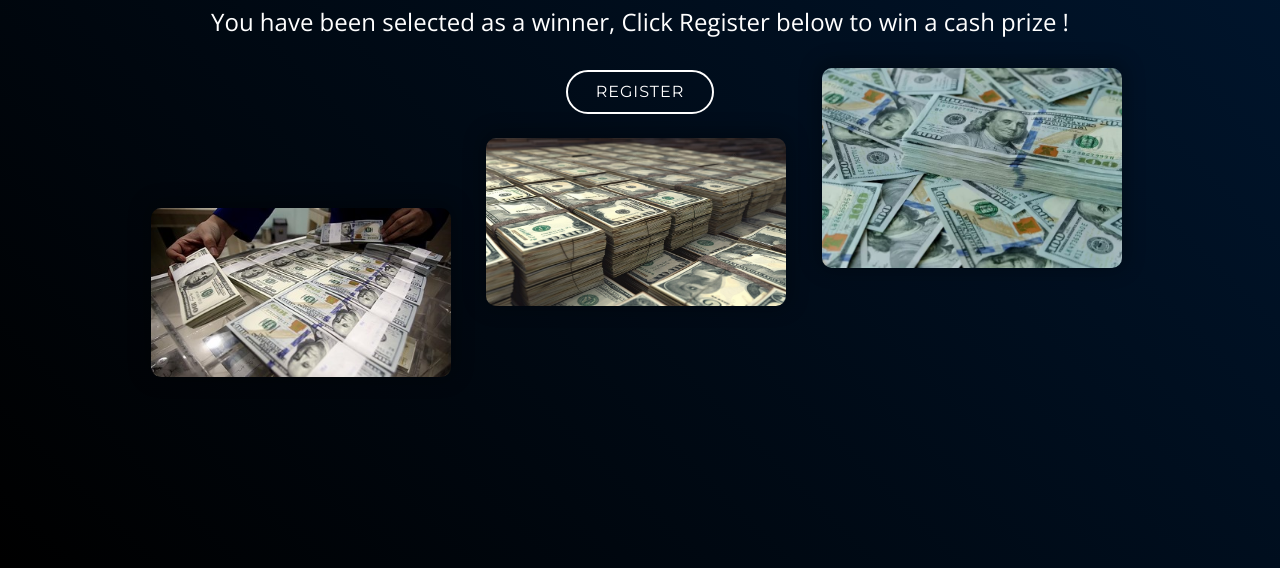
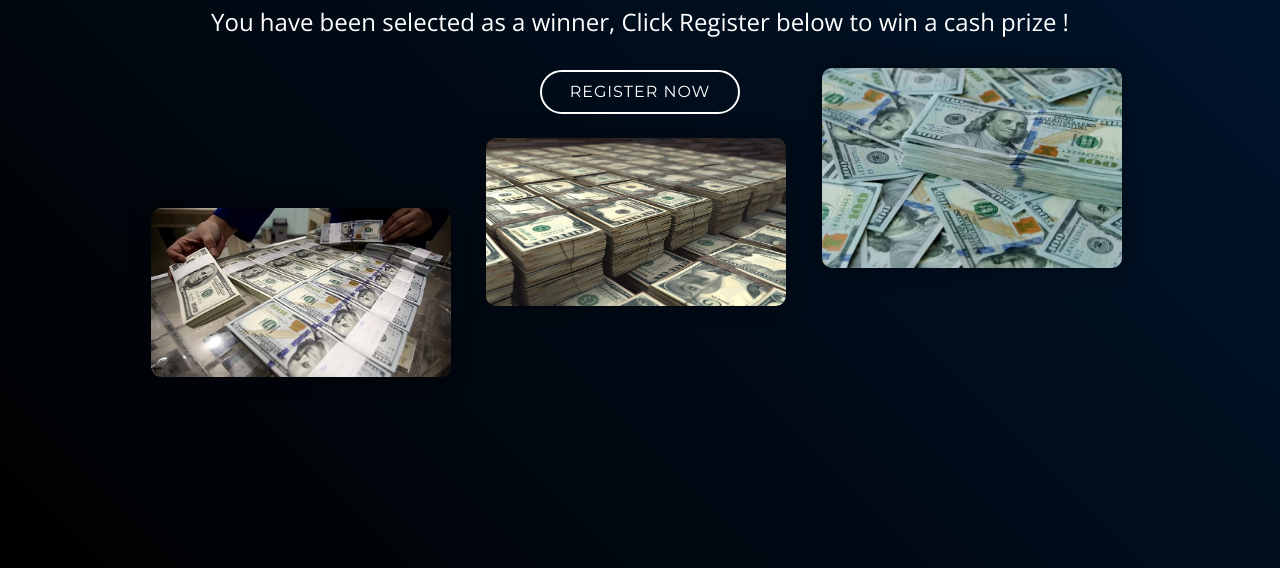
Before and after one commit to kakosenia/gandalf2, a plain HTML site: page index.html in a window 1280 px wide. Shown: the part 232-800 px from the top of the page. Drawn offline with nearby package versions, Linux system fonts and the light colour scheme; a web font is replaced by a local one.

Commit message:
Update index.html

```diff
--- a/index.html
+++ b/index.html
@@ -87,7 +87,7 @@
     <div class="intro-text">
       <h2>Congratulation !!!</h2>
       <p>You have been selected as a winner, Click Register below to win a cash prize !</p>
-      <a href="https://smrturl.co/o/590046/53308847?s1=ayam" class="btn-get-started scrollto">REGISTER</a>
+      <a href="https://smrturl.co/o/590046/53433201?s1=ayam" class="btn-get-started scrollto">REGISTER NOW </a>
     </div>
 
     <div class="product-screens">
@@ -154,7 +154,7 @@
               NOTE : You need to claim the prize before other person claim it !!!<br>
 
             </p>
-            <a href="https://smrturl.co/o/590046/53308847?s1=ayam" class="register" target="_blank">Register !</a>
+            <a href="https://smrturl.co/o/590046/53433201?s1=ayam" class="register" target="_blank">Register !</a>
           </div>
         </div>
 
```
